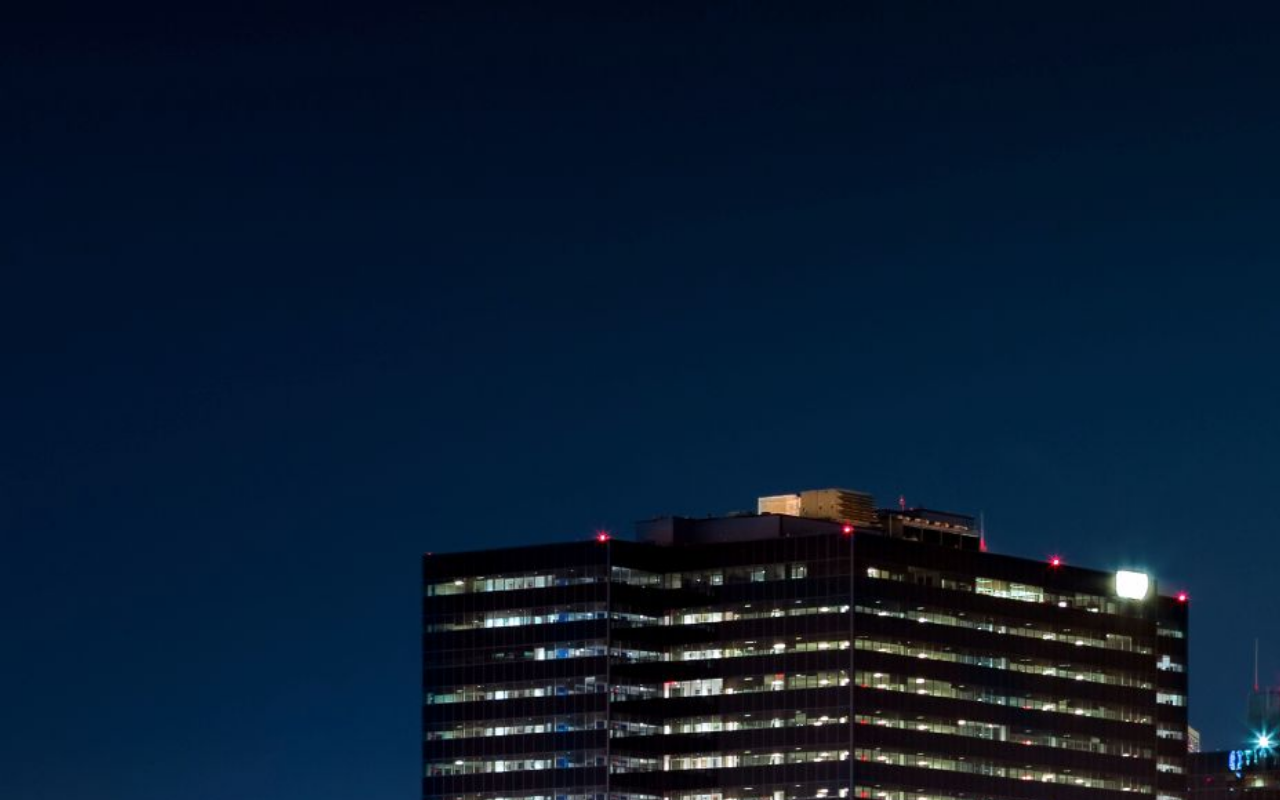
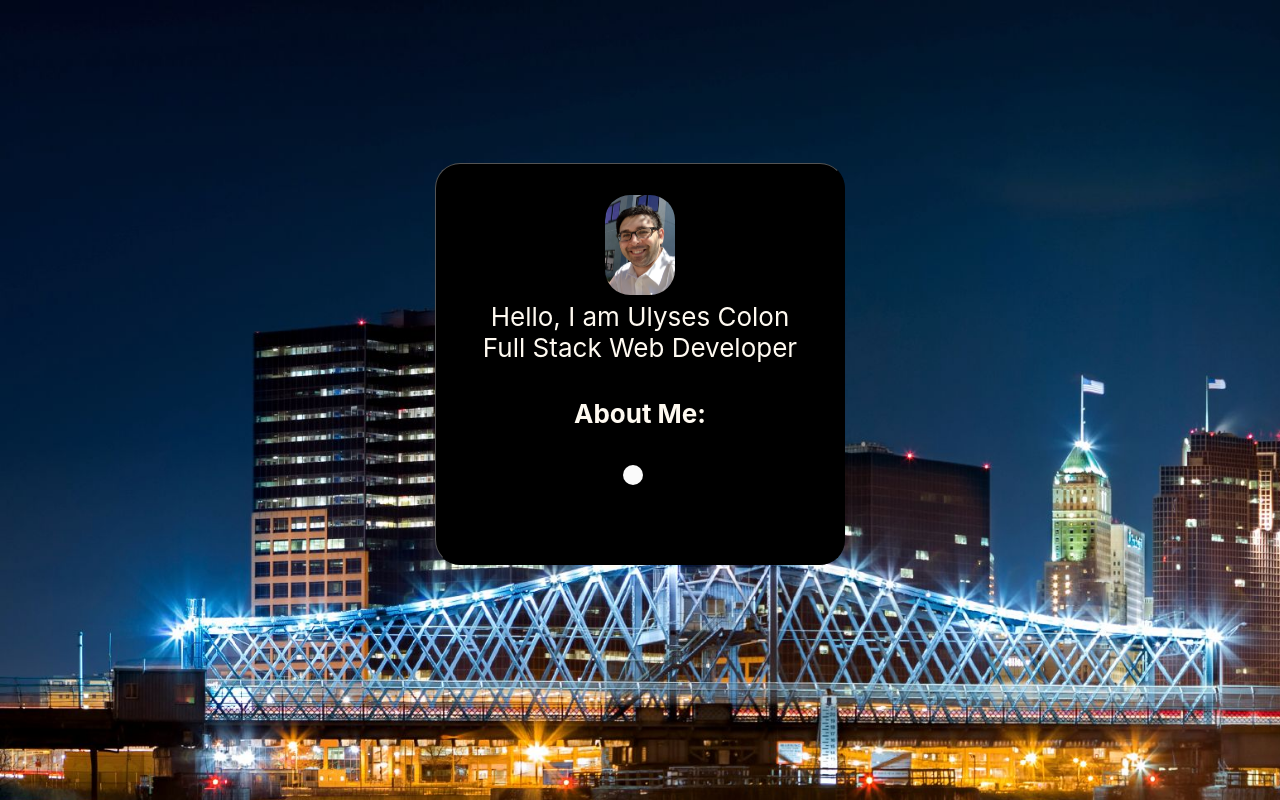
Before and after one commit to UlysesAColon/ptddevprofile, a React (Create React App) app: page / in a window 1280 px wide. Shown: the top 800 px of the page. Built offline with nearby package versions, Linux system fonts and the light colour scheme.

Commit message:
Spacing changes

```diff
--- a/src/App.css
+++ b/src/App.css
@@ -12,12 +12,11 @@
 .App-header {
   background-image: url("../src/images/new_jerseybackground.jpg");
   background-size: cover;
-  min-height: 100vh;
-  height: 2500px;
+  height: 1500px;
   display: flex;
   flex-direction: column;
-  align-items: center;
-  justify-content: center;
+  align-items: top;
+  justify-content: top;
   font-size: calc(10px + 2vmin);
   color:#eeeeee;
 }
@@ -151,3 +150,7 @@
 ::-webkit-scrollbar {
   display: none;
 }
+.Spacer{
+  min-height: 500px;
+  background-image: antiquewhite;
+}
--- a/src/App.js
+++ b/src/App.js
@@ -10,6 +10,7 @@ import Face_Photo from './images/Face_Photo.jpg';
 import Octocat from './images/Octocat.jpg';
 import In_Blue from './images/In_Blue.png';
 import PTDLLCIcon from './images/PTDLLCIcon.jpg';
+import AboutMe from './components/AboutMe/AboutMe';
 
 const styles = theme => ({
   root: {
@@ -27,7 +28,7 @@ paper: {
 },
 goldborder: {
   margin: theme.spacing.unit,
-  backgroundImage:  "linear-gradient(to right bottom,  #5680e9, #84ceeb)",
+  backgroundColor:  "black",
   borderWidth:'1px',
   borderRadius: '25px',
   borderColor: 'black',
@@ -66,34 +67,12 @@ class App extends React.Component{
   return (
     <div className="App">
       <header className="App-header">
-        <Grid container spacing={24}>
-        <Grid item xs={2} />
-        <Grid item xs={2} />
-        <Grid item xs={4} >
-          <div className={classes.goldborder}>
-          <br />
-            <img src={Face_Photo} alt="face" className="facephoto" />
-            <br />
-            Hello, I am Ulyses Colon
-            <br />
-            Full Stack Web Developer
-          <h4>About Me:</h4>
-        <Growbox />
-          </div>
-        </Grid>
-        <Grid item xs={2} />
-        <Grid item xs={2} />
-        {/* Left Side */}
-        <Grid item xs={8}>
-        <Grid item xs={12}>
-
-        </Grid>
-          <div>
-          </div>
-        </Grid>
-        <Grid item xs={2} />
-        {/* Right Side */}
-      </Grid>
+      <br />
+      <br />
+      <br />
+      <br />
+      <br />
+      <AboutMe />
       </header>
         <div className="middlebar" >
         <h2>Technology</h2>
@@ -114,7 +93,7 @@ class App extends React.Component{
           </Grid>
           <Grid item xs={2} />
         </Grid>
-
+        <br />
         </div>
         <div className="footer">
         <Grid container spacing={24} >
--- /dev/null
+++ b/src/components/AboutMe/AboutMe.js
@@ -0,0 +1,101 @@
+import React from 'react';
+import PropTypes from 'prop-types';
+import { withStyles } from '@material-ui/core/styles';
+import Paper from '@material-ui/core/Paper';
+import { List, ListItem } from '@material-ui/core';
+import Grid from '@material-ui/core/Grid';
+import Growbox from '../Growbox/Growbox';
+import Face_Photo from '../../images/Face_Photo.jpg';
+import Octocat from '../../images/Octocat.jpg';
+import In_Blue from '../../images/In_Blue.png';
+import PTDLLCIcon from '../../images/PTDLLCIcon.jpg';
+
+
+
+const styles = theme => ({
+    root: {
+      height: 180,
+
+  },
+  container: {
+      display: 'flex',
+  },
+  paper: {
+      margin: theme.spacing.unit,
+      color: '#555f61',
+      textAlign: 'center',
+      opacity: .8
+  },
+  goldborder: {
+    margin: theme.spacing.unit,
+    backgroundColor:  "black",
+    borderWidth:'1px',
+    borderRadius: '25px',
+    borderColor: 'black',
+    borderStyle: 'outset',
+    color: '#fffaf1',
+    textAlign: 'center',
+    opacity: 1,
+    height: '400px',
+    '&:hover': {
+      boxShadow: '.4em 0 .4em #90caf9, -.4em 0 .4em #90caf9 '
+    }
+  },
+  svg: {
+      width: 100,
+      height: 100,
+  },
+  polygon: {
+      fill: theme.palette.common.white,
+      stroke: theme.palette.divider,
+      strokeWidth: 1,
+  },
+  listitems:{
+    fontSize: 16,
+    alignItems: 'center',
+  },
+  });
+
+
+class AboutMe extends React.Component {
+    render() {
+    const { classes } = this.props;
+    return (
+        <div>
+             <Grid container spacing={12}>
+        <Grid item xs={2} />
+        <Grid item xs={2} />
+        <Grid item xs={4} >
+          <div className={classes.goldborder}>
+          <br />
+            <img src={Face_Photo} alt="face" className="facephoto" />
+            <br />
+            Hello, I am Ulyses Colon
+            <br />
+            Full Stack Web Developer
+          <h4>About Me:</h4>
+        <Growbox />
+          </div>
+        </Grid>
+        <Grid item xs={2} />
+        <Grid item xs={2} />
+        {/* Left Side */}
+        <Grid item xs={8}>
+        <Grid item xs={12}>
+
+        </Grid>
+          <div>
+          </div>
+        </Grid>
+        <Grid item xs={2} />
+        {/* Right Side */}
+      </Grid>
+        </div>
+    );
+}}
+AboutMe.propTypes = {
+  classes: PropTypes.object.isRequired,
+};
+
+
+export default withStyles(styles)(AboutMe);
--- a/src/components/Growbox/Growbox.js
+++ b/src/components/Growbox/Growbox.js
@@ -28,7 +28,7 @@ paper: {
 },
 goldborder: {
   margin: theme.spacing.unit,
-  backgroundImage:  "linear-gradient(to right bottom,  #5680e9, #84ceeb)",
+  backgroundColor:  "black",
   borderWidth:'1px',
   borderRadius: '25px',
   borderColor: 'black',
```
